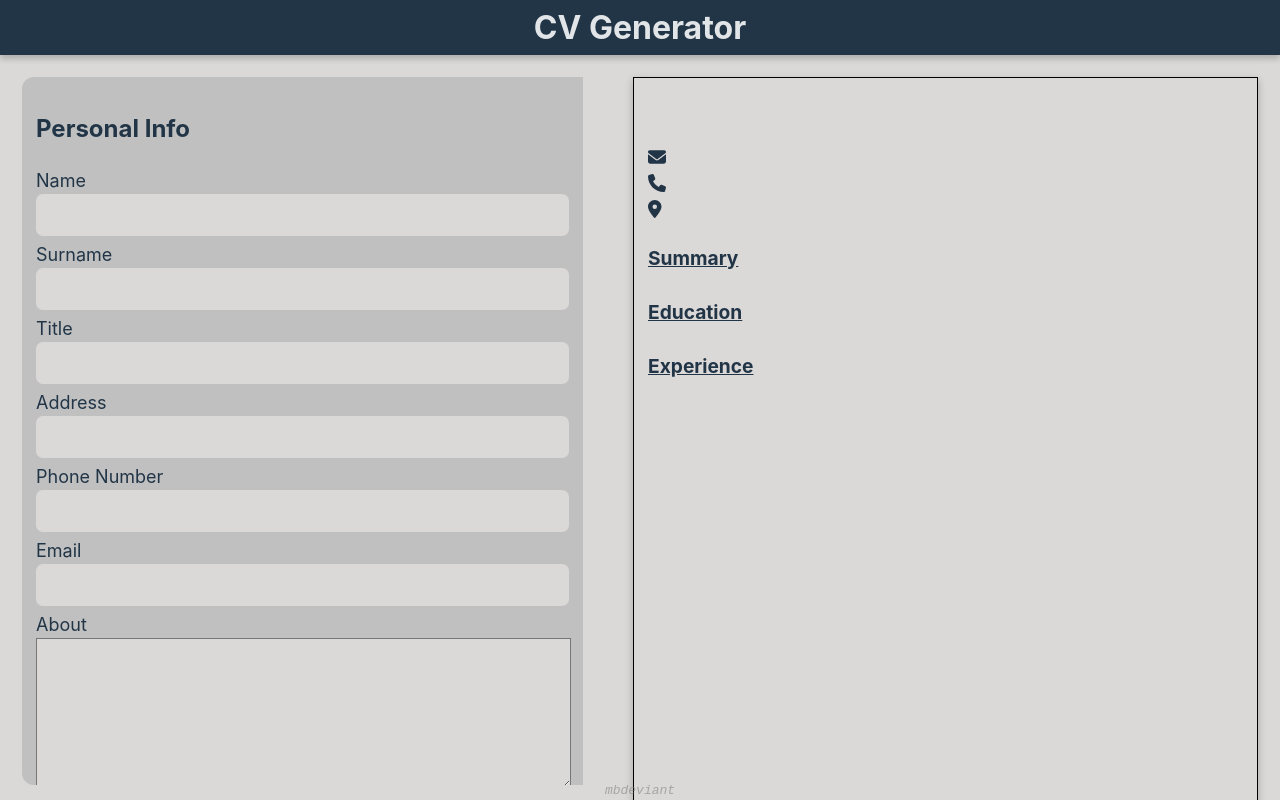
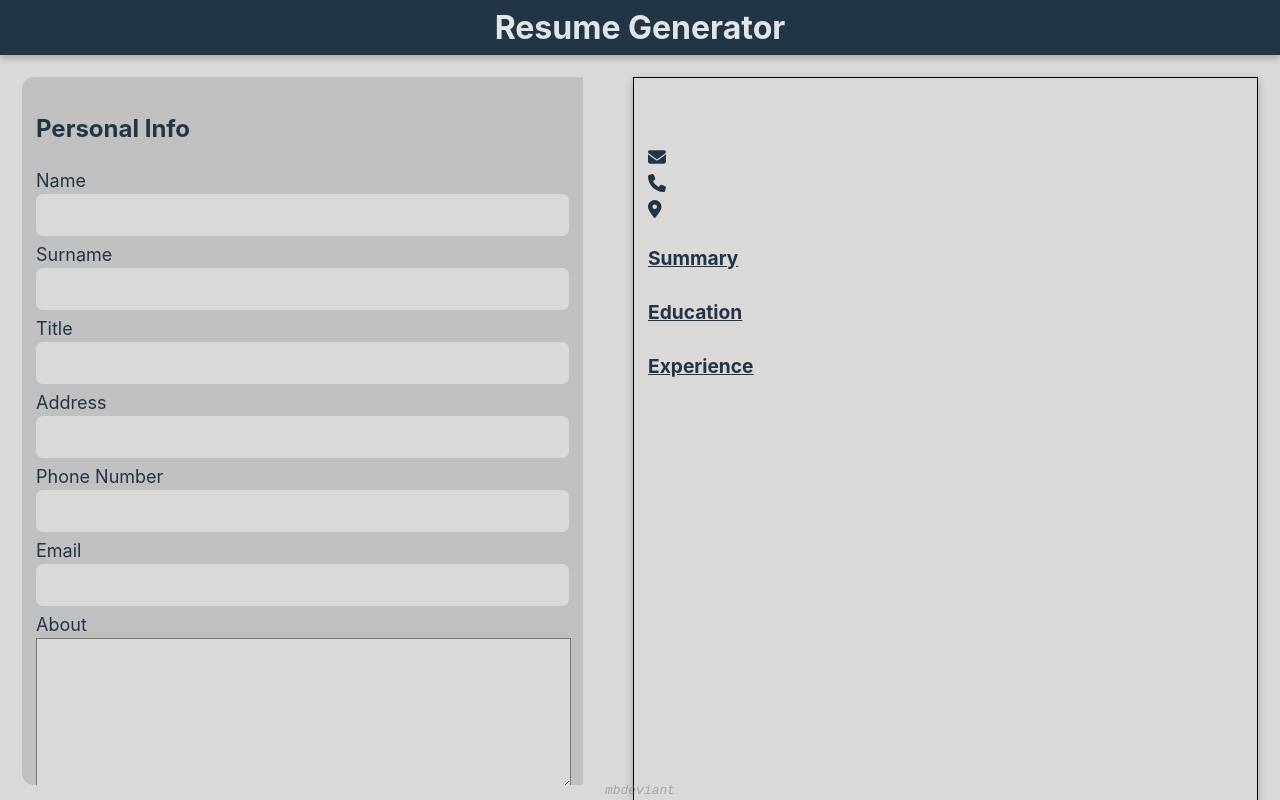
Before and after one commit to mbdeviant/resume-generator, a React app: page / in a window 1280 px wide. Shown: the top 800 px of the page. Built offline with nearby package versions, Linux system fonts and the light colour scheme; the HTML template or start-up script is replaced by a standard one.

Commit message:
edit title

```diff
--- a/src/components/Header.jsx
+++ b/src/components/Header.jsx
@@ -10,7 +10,7 @@ export default function Header() {
   if (reload) window.location.reload();
   return (
     <header className="header" onClick={handleClick}>
-      <h1>CV Generator</h1>
+      <h1>Resume Generator</h1>
     </header>
   );
 }
```
